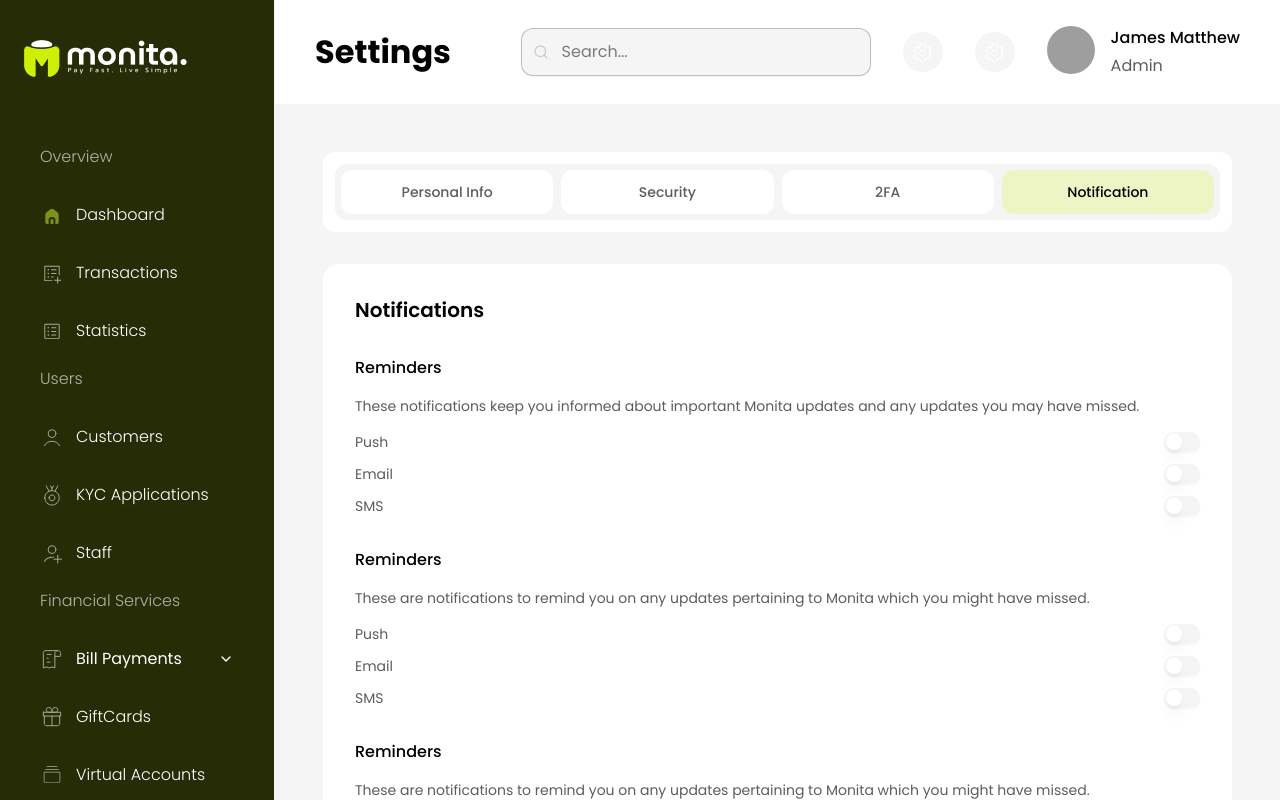
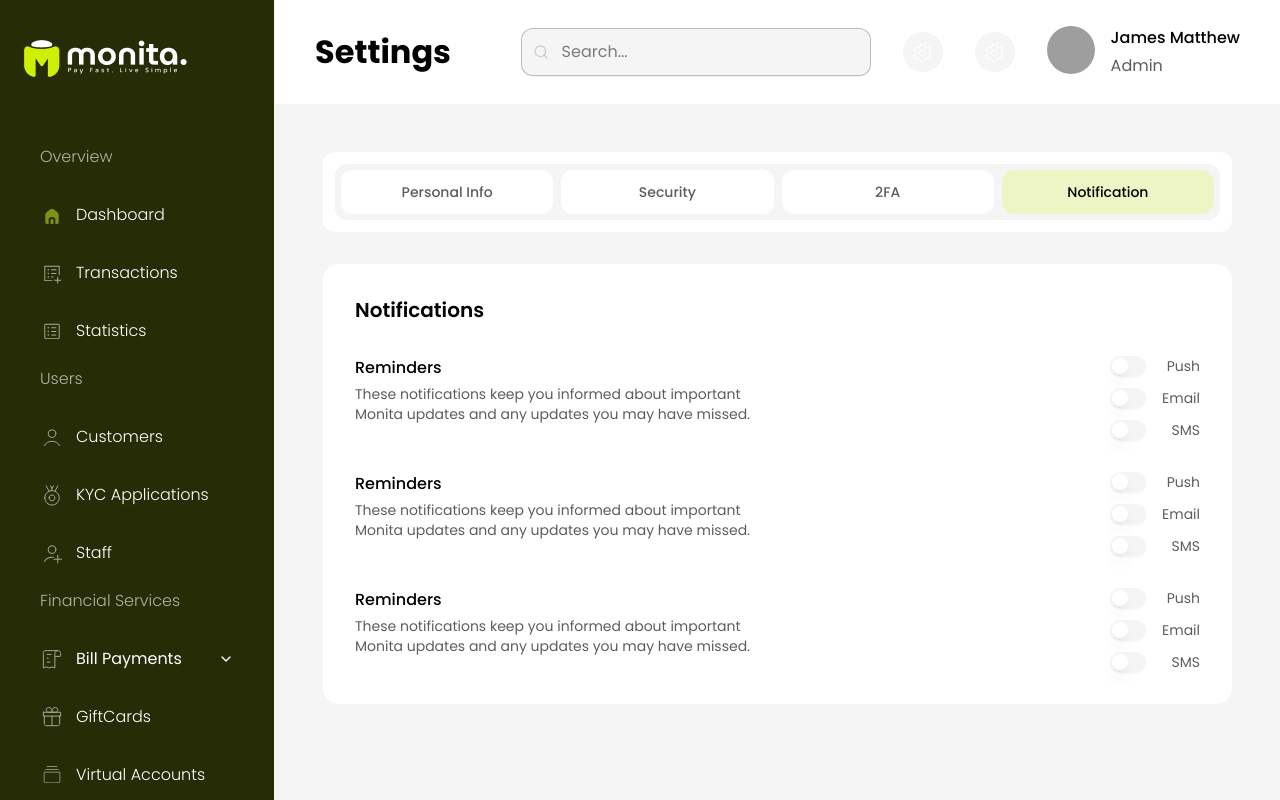
Before and after one commit to Monita-by-Nex-Panther-Technologies/monita-admin, a Next.js app: page /dashboard/settings in a window 1280 px wide. Both pictures are taken after a click on the button "Notification". Built offline with nearby package versions, Linux system fonts and the light colour scheme; grey boxes are pictures that could not be loaded.

Commit message:
made changes to some compnents

```diff
--- a/src/app/dashboard/settings/page.tsx
+++ b/src/app/dashboard/settings/page.tsx
@@ -159,71 +159,77 @@ export default function SettingsPage() {
                             <h2 className="text-xl font-semibold text-text-title mb-8">Notifications</h2>
 
                             <div className="space-y-8">
-                                <div className="space-y-4">
-                                    <h3 className="text-base font-medium text-text-title">Reminders</h3>
-                                    <p className="text-sm text-text-body">
-                                        These notifications keep you informed about important Monita updates and any updates you may have
-                                        missed.
-                                    </p>
+                                <div className="space-y-4 flex flex-row justify-between">
+                                    <div className="space-y-1 w-[50%]">
+                                        <h3 className="text-base font-medium text-text-title">Reminders</h3>
+                                        <p className="text-sm text-text-body">
+                                            These notifications keep you informed about important Monita updates and any updates you may have
+                                            missed.
+                                        </p>
+                                    </div>
                                     <div className="space-y-3">
-                                        <div className="flex items-center justify-between">
+                                        <div className="flex items-center justify-between flex-row-reverse gap-4 text-start">
                                             <span className="text-sm text-text-body">Push</span>
                                             <Switch className="data-[state=checked]:bg-[#CEEF0A]" />
                                         </div>
-                                        <div className="flex items-center justify-between">
+                                        <div className="flex items-center justify-between flex-row-reverse gap-4 text-start">
                                             <span className="text-sm text-text-body">Email</span>
                                             <Switch className="data-[state=checked]:bg-[#CEEF0A]" />
                                         </div>
-                                        <div className="flex items-center justify-between">
+                                        <div className="flex items-center justify-between flex-row-reverse gap-4 text-start">
+                                            <span className="text-sm text-text-body">SMS</span>
+                                            <Switch className="data-[state=checked]:bg-[#CEEF0A]" />
+                                        </div>
+                                    </div>
+                                </div>
+                                <div className="space-y-4 flex flex-row justify-between">
+                                    <div className="space-y-1 w-[50%]">
+                                        <h3 className="text-base font-medium text-text-title">Reminders</h3>
+                                        <p className="text-sm text-text-body">
+                                            These notifications keep you informed about important Monita updates and any updates you may have
+                                            missed.
+                                        </p>
+                                    </div>
+                                    <div className="space-y-3">
+                                        <div className="flex items-center justify-between flex-row-reverse gap-4 text-start">
+                                            <span className="text-sm text-text-body">Push</span>
+                                            <Switch className="data-[state=checked]:bg-[#CEEF0A]" />
+                                        </div>
+                                        <div className="flex items-center justify-between flex-row-reverse gap-4 text-start">
+                                            <span className="text-sm text-text-body">Email</span>
+                                            <Switch className="data-[state=checked]:bg-[#CEEF0A]" />
+                                        </div>
+                                        <div className="flex items-center justify-between flex-row-reverse gap-4 text-start">
+                                            <span className="text-sm text-text-body">SMS</span>
+                                            <Switch className="data-[state=checked]:bg-[#CEEF0A]" />
+                                        </div>
+                                    </div>
+                                </div>
+                                <div className="space-y-4 flex flex-row justify-between">
+                                    <div className="space-y-1 w-[50%]">
+                                        <h3 className="text-base font-medium text-text-title">Reminders</h3>
+                                        <p className="text-sm text-text-body">
+                                            These notifications keep you informed about important Monita updates and any updates you may have
+                                            missed.
+                                        </p>
+                                    </div>
+                                    <div className="space-y-3">
+                                        <div className="flex items-center justify-between flex-row-reverse gap-4 text-start">
+                                            <span className="text-sm text-text-body">Push</span>
+                                            <Switch className="data-[state=checked]:bg-[#CEEF0A]" />
+                                        </div>
+                                        <div className="flex items-center justify-between flex-row-reverse gap-4 text-start">
+                                            <span className="text-sm text-text-body">Email</span>
+                                            <Switch className="data-[state=checked]:bg-[#CEEF0A]" />
+                                        </div>
+                                        <div className="flex items-center justify-between flex-row-reverse gap-4 text-start">
                                             <span className="text-sm text-text-body">SMS</span>
                                             <Switch className="data-[state=checked]:bg-[#CEEF0A]" />
                                         </div>
                                     </div>
                                 </div>
 
-                                <div className="space-y-4">
-                                    <h3 className="text-base font-medium text-text-title">Reminders</h3>
-                                    <p className="text-sm text-text-body">
-                                        These are notifications to remind you on any updates pertaining to Monita which you might have
-                                        missed.
-                                    </p>
-                                    <div className="space-y-3">
-                                        <div className="flex items-center justify-between">
-                                            <span className="text-sm text-text-body">Push</span>
-                                            <Switch className="data-[state=checked]:bg-[#CEEF0A]" />
-                                        </div>
-                                        <div className="flex items-center justify-between">
-                                            <span className="text-sm text-text-body">Email</span>
-                                            <Switch className="data-[state=checked]:bg-[#CEEF0A]" />
-                                        </div>
-                                        <div className="flex items-center justify-between">
-                                            <span className="text-sm text-text-body">SMS</span>
-                                            <Switch className="data-[state=checked]:bg-[#CEEF0A]" />
-                                        </div>
-                                    </div>
-                                </div>
 
-                                <div className="space-y-4">
-                                    <h3 className="text-base font-medium text-text-title">Reminders</h3>
-                                    <p className="text-sm text-text-body">
-                                        These are notifications to remind you on any updates pertaining to Monita which you might have
-                                        missed.
-                                    </p>
-                                    <div className="space-y-3">
-                                        <div className="flex items-center justify-between">
-                                            <span className="text-sm text-text-body">Push</span>
-                                            <Switch className="data-[state=checked]:bg-[#CEEF0A]" />
-                                        </div>
-                                        <div className="flex items-center justify-between">
-                                            <span className="text-sm text-text-body">Email</span>
-                                            <Switch className="data-[state=checked]:bg-[#CEEF0A]" />
-                                        </div>
-                                        <div className="flex items-center justify-between">
-                                            <span className="text-sm text-text-body">SMS</span>
-                                            <Switch className="data-[state=checked]:bg-[#CEEF0A]" />
-                                        </div>
-                                    </div>
-                                </div>
                             </div>
                         </div>
                     )}
```
